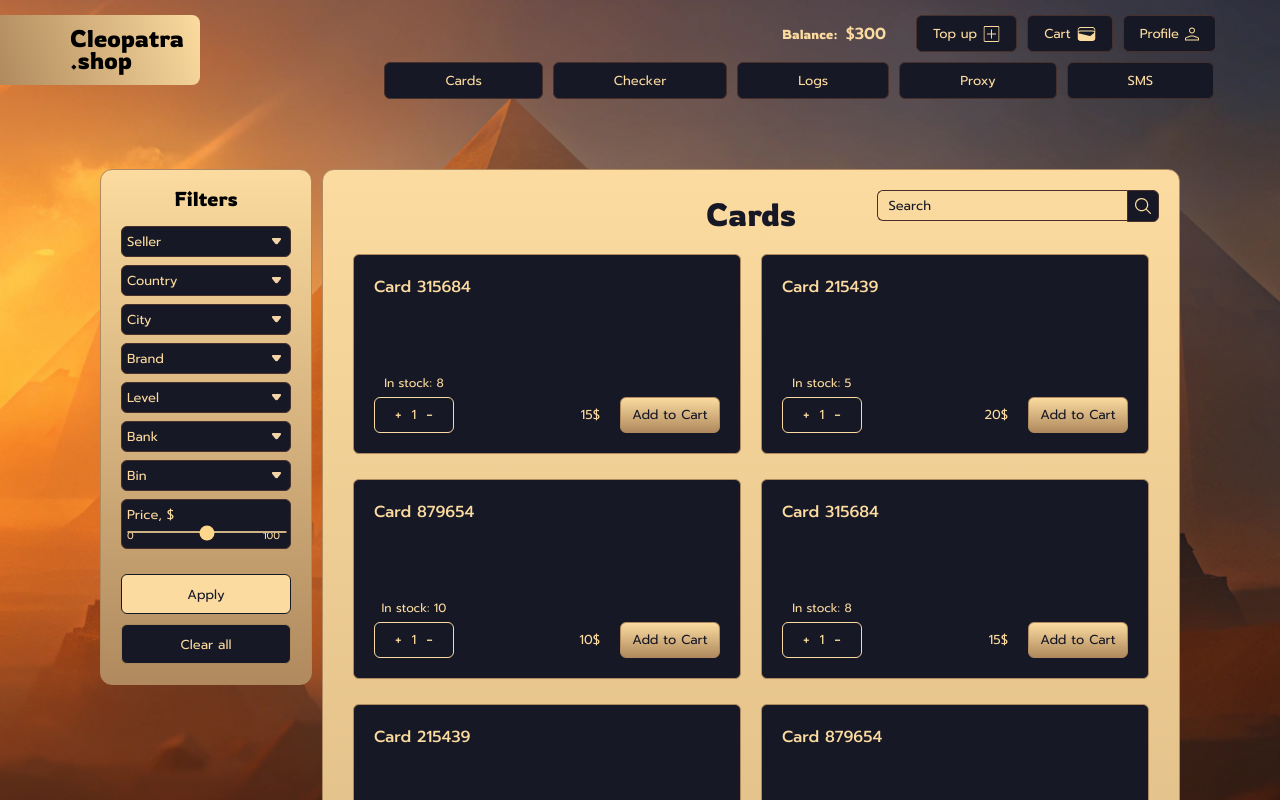
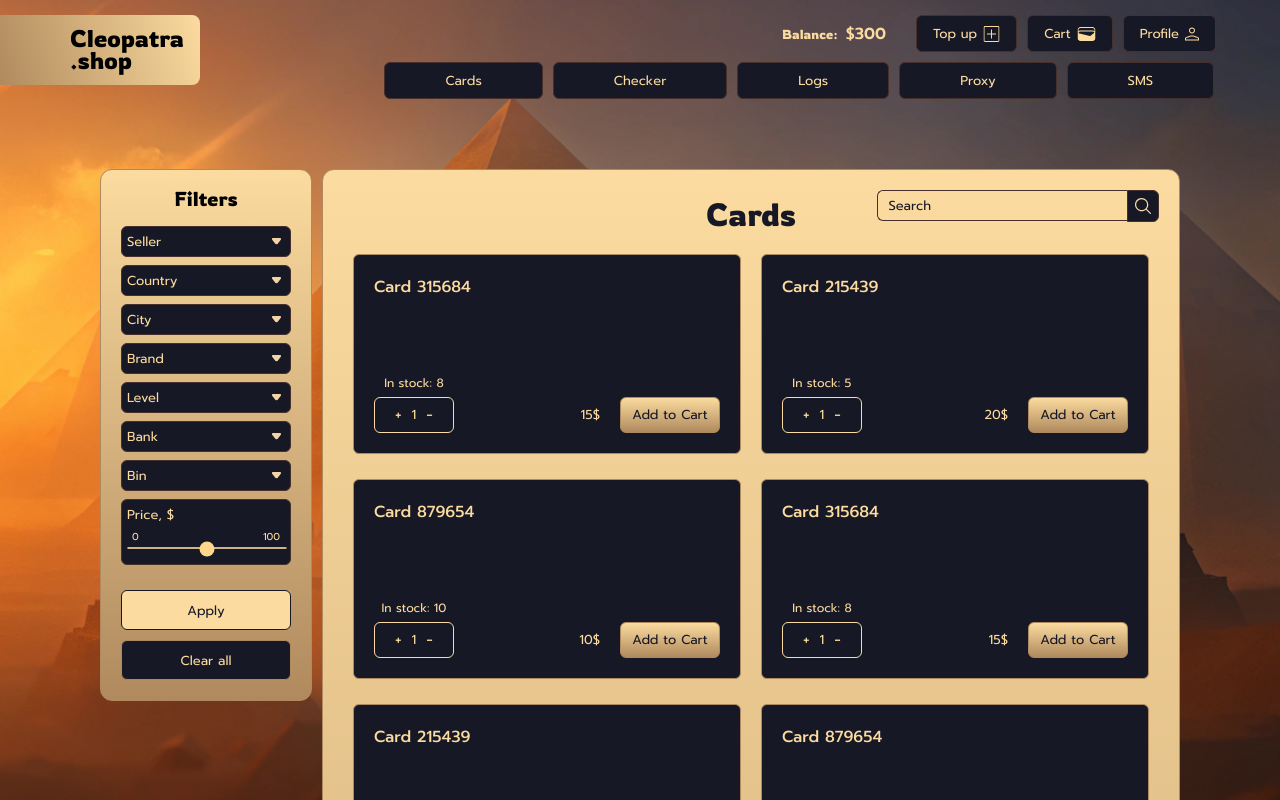
Before and after one commit to GorbachovNikita/cleo_public, a React (Create React App) app: page / in a window 1280 px wide. Shown: the top 800 px of the page. Built offline with nearby package versions, Linux system fonts and the light colour scheme.

Commit message:
fix select for range

```diff
--- a/src/components/Filters/Filters.css
+++ b/src/components/Filters/Filters.css
@@ -111,8 +111,7 @@
 .select-number {
   color: #fbdb9f;
   font-size: 10px;
-  padding-top: 4px;
-  padding-right: 5px;
+  padding: 5px 5px 15px;
 }
 
 @media screen and (max-width: 1100px) {
--- a/src/components/Filters/Filters.jsx
+++ b/src/components/Filters/Filters.jsx
@@ -25,11 +25,11 @@ const Fiters = (props) => {
 
         <div className='select'>
           <p className='select-p'>Price, $</p>
+                    <InputRange />
           <div className='select-div'>
             <span className='select-number'>0</span>
             <span className='select-number'>100</span>
           </div>
-          <InputRange />
         </div>
 
         <div className='btn-filter-container'>
```
